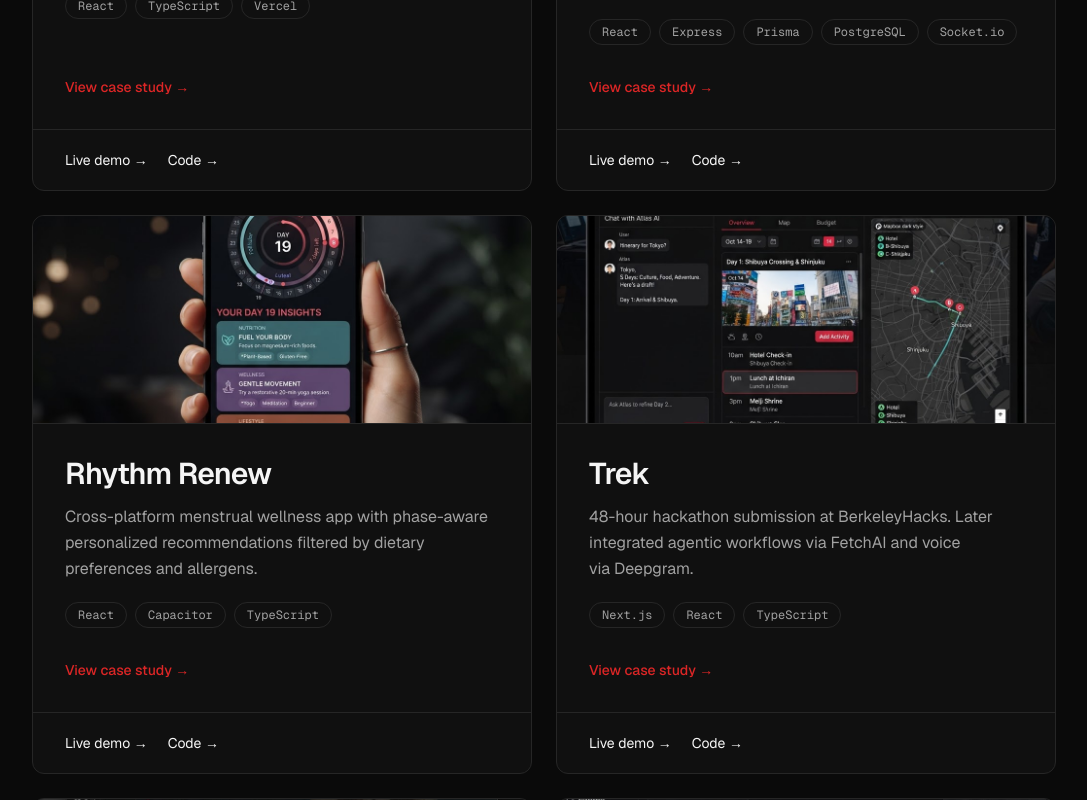
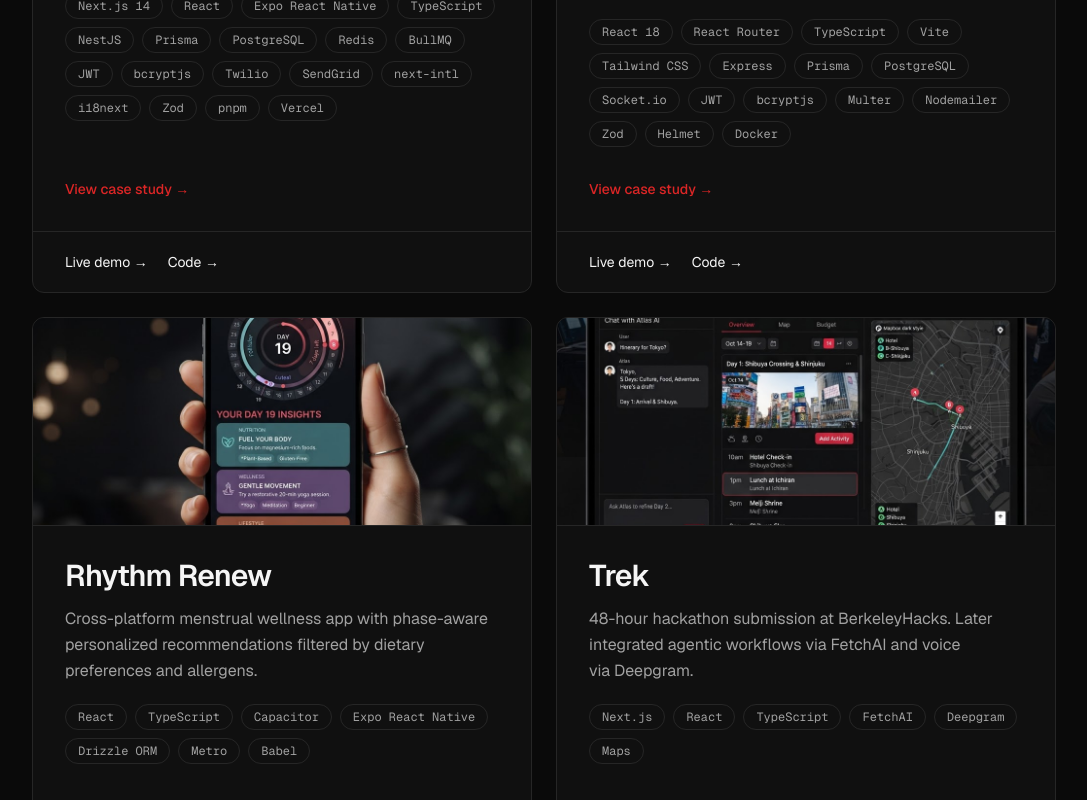
Before and after one commit to andre31517912/portfolio, a Next.js app: page / in a window 1280 px wide. Shown: the part 1940-2740 px from the top of the page, without its empty margins (96-1183 px from the left). Built offline with nearby package versions, Linux system fonts and the light colour scheme.

Commit message:
feat: update tech stacks for multiple projects
Co-authored-by: andre31517912 <142716377+andre31517912@users.noreply.github.com>

```diff
--- a/content.ts
+++ b/content.ts
@@ -71,7 +71,26 @@ export const projectsTier1: Project[] = [
     name: "Judien",
     description:
       "Event RSVP platform for a Rotary International chapter in Taiwan. Co-built with a partner.",
-    stack: ["React", "TypeScript", "Vercel"],
+    stack: [
+      "Next.js 14",
+      "React",
+      "Expo React Native",
+      "TypeScript",
+      "NestJS",
+      "Prisma",
+      "PostgreSQL",
+      "Redis",
+      "BullMQ",
+      "JWT",
+      "bcryptjs",
+      "Twilio",
+      "SendGrid",
+      "next-intl",
+      "i18next",
+      "Zod",
+      "pnpm",
+      "Vercel",
+    ],
     heroImage: "/projects/judien-hero.png",
     liveUrl: "#",
     codeUrl: "#",
@@ -92,17 +111,22 @@ export const projectsTier1: Project[] = [
       {
         label: "Frontend",
         detail:
-          "React + TypeScript single-page app with a component-driven layout and typed data models shared across views.",
+          "Next.js 14 web app with React and TypeScript, plus an Expo React Native client for mobile. Internationalization runs on next-intl and i18next so members can use the app in their language.",
       },
       {
-        label: "Hosting & CI",
+        label: "Backend",
         detail:
-          "Deployed on Vercel with preview deployments on every push so my partner and I could review changes before shipping.",
+          "NestJS API with Prisma ORM over PostgreSQL and Redis for caching. BullMQ handles background job queues (SMS/email dispatch), JWT with bcryptjs secures auth, and Zod validates input.",
       },
       {
-        label: "Collaboration",
+        label: "Notifications",
         detail:
-          "Split ownership across frontend and data model using a feature-branch workflow and PR review.",
+          "Twilio sends SMS reminders and SendGrid handles transactional email so members get event updates and RSVP confirmations.",
+      },
+      {
+        label: "Infrastructure",
+        detail:
+          "A pnpm monorepo houses the web, mobile, and backend packages, deployed on Vercel with preview deployments on every push for pre-merge review.",
       },
     ],
   },
@@ -111,7 +135,24 @@ export const projectsTier1: Project[] = [
     name: "SubletHub",
     description:
       "UCI student sublease marketplace with JWT auth, @uci.edu verification, real-time messaging, and admin auto-moderation.",
-    stack: ["React", "Express", "Prisma", "PostgreSQL", "Socket.io"],
+    stack: [
+      "React 18",
+      "React Router",
+      "TypeScript",
+      "Vite",
+      "Tailwind CSS",
+      "Express",
+      "Prisma",
+      "PostgreSQL",
+      "Socket.io",
+      "JWT",
+      "bcryptjs",
+      "Multer",
+      "Nodemailer",
+      "Zod",
+      "Helmet",
+      "Docker",
+    ],
     heroImage: "/projects/sublethub-hero.png",
     liveUrl: "#",
     codeUrl: "#",
@@ -131,24 +172,29 @@ export const projectsTier1: Project[] = [
     ],
     technical: [
       {
-        label: "Auth",
+        label: "Frontend",
         detail:
-          "JWT access tokens with server-side verification middleware; registration is restricted to verified @uci.edu addresses.",
+          "React 18 with React Router and TypeScript, bundled by Vite and styled with Tailwind CSS for a fast, responsive listing feed.",
       },
       {
-        label: "Data layer",
+        label: "Backend & data",
         detail:
-          "Prisma ORM over PostgreSQL with typed models for users, listings, and conversations, plus relational constraints.",
+          "Express API with Prisma ORM over PostgreSQL and typed models for users, listings, and conversations. Zod validates input at every route.",
       },
       {
-        label: "Real-time",
+        label: "Auth & security",
         detail:
-          "Socket.io channels scoped per conversation deliver messages instantly and persist them to the database.",
+          "JWT access tokens with bcryptjs password hashing and server-side verification middleware; registration is restricted to verified @uci.edu addresses. Helmet sets secure headers and rate limiting guards the API.",
       },
       {
-        label: "Moderation",
+        label: "Real-time & media",
         detail:
-          "An admin surface auto-flags listings against a ruleset and lets moderators approve or remove posts.",
+          "Socket.io channels scoped per conversation deliver messages instantly, Multer handles listing photo uploads, and Nodemailer sends verification and notification email.",
+      },
+      {
+        label: "Infrastructure",
+        detail:
+          "Docker Compose runs Postgres and the services locally for a reproducible development environment.",
       },
     ],
   },
@@ -157,7 +203,15 @@ export const projectsTier1: Project[] = [
     name: "Rhythm Renew",
     description:
       "Cross-platform menstrual wellness app with phase-aware personalized recommendations filtered by dietary preferences and allergens.",
-    stack: ["React", "Capacitor", "TypeScript"],
+    stack: [
+      "React",
+      "TypeScript",
+      "Capacitor",
+      "Expo React Native",
+      "Drizzle ORM",
+      "Metro",
+      "Babel",
+    ],
     heroImage: "/projects/rhythm-renew-hero.png",
     liveUrl: "#",
     codeUrl: "#",
@@ -178,17 +232,17 @@ export const projectsTier1: Project[] = [
       {
         label: "Cross-platform",
         detail:
-          "Capacitor wraps the React app into native iOS/Android builds while keeping a single TypeScript source of truth.",
+          "A React + TypeScript codebase ships to iOS, Android, and web through Capacitor, alongside an Expo React Native (v2) build. Metro bundles the native app and Babel handles transpilation.",
+      },
+      {
+        label: "Data layer",
+        detail:
+          "Drizzle ORM provides typed, schema-first access to the app's local and synced data.",
       },
       {
         label: "Personalization",
         detail:
-          "Recommendation logic keys off the tracked cycle phase and applies dietary/allergen filters before rendering.",
-      },
-      {
-        label: "Type safety",
-        detail:
-          "TypeScript models for phases, foods, and preferences keep the filtering pipeline predictable.",
+          "Recommendation logic keys off the tracked cycle phase and applies dietary/allergen filters before rendering, with TypeScript models keeping the pipeline predictable.",
       },
     ],
   },
@@ -197,7 +251,7 @@ export const projectsTier1: Project[] = [
     name: "Trek",
     description:
       "48-hour hackathon submission at BerkeleyHacks. Later integrated agentic workflows via FetchAI and voice via Deepgram.",
-    stack: ["Next.js", "React", "TypeScript"],
+    stack: ["Next.js", "React", "TypeScript", "FetchAI", "Deepgram", "Maps"],
     heroImage: "/projects/trek-hero.png",
     liveUrl: "#",
     codeUrl: "#",
@@ -229,6 +283,11 @@ export const projectsTier1: Project[] = [
         label: "Voice",
         detail:
           "Deepgram handles speech-to-text so trips can be planned by talking instead of typing.",
+      },
+      {
+        label: "Maps",
+        detail:
+          "A map integration visualizes each generated itinerary, keeping the schedule and locations in sync.",
       },
     ],
   },
@@ -408,7 +467,7 @@ export const projectsTier2: Project[] = [
     name: "Hand-Gestured Web Alarm",
     description:
       "Browser-based timer and alarm controlled by hand gestures via webcam using computer vision.",
-    stack: ["Angular", "TypeScript", "HTML/CSS"],
+    stack: ["Angular", "TypeScript", "HTML/CSS", "Computer Vision", "Karma"],
     heroImage: "/projects/hand-gestured-web-alarm-hero.png",
     liveUrl: "#",
     codeUrl: "#",
@@ -432,7 +491,12 @@ export const projectsTier2: Project[] = [
       {
         label: "Frontend",
         detail:
-          "Angular + TypeScript app rendering the timer state and live webcam overlay.",
+          "Angular + TypeScript app with HTML/CSS rendering the timer state and live webcam overlay.",
+      },
+      {
+        label: "Testing",
+        detail:
+          "Karma runs the unit test suite for the timer and gesture-handling logic.",
       },
     ],
   },
```
